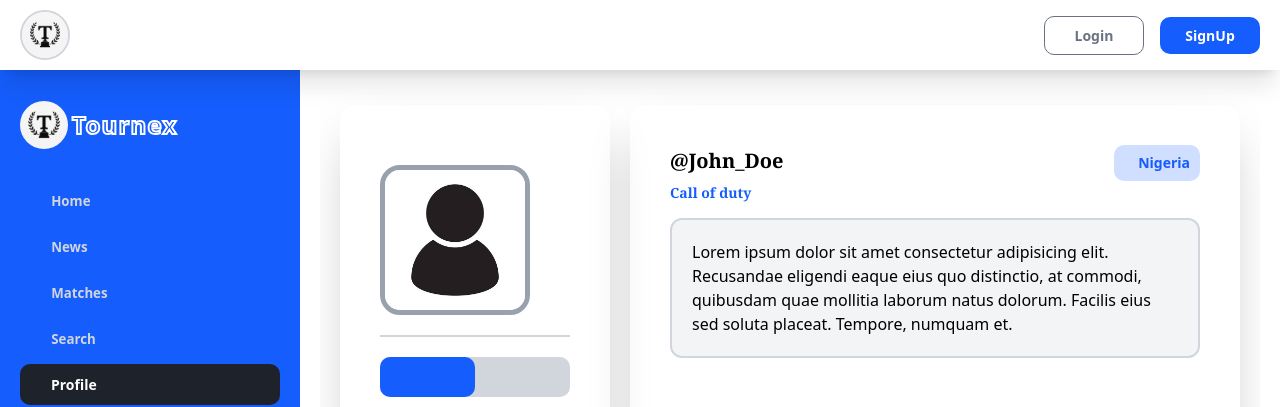
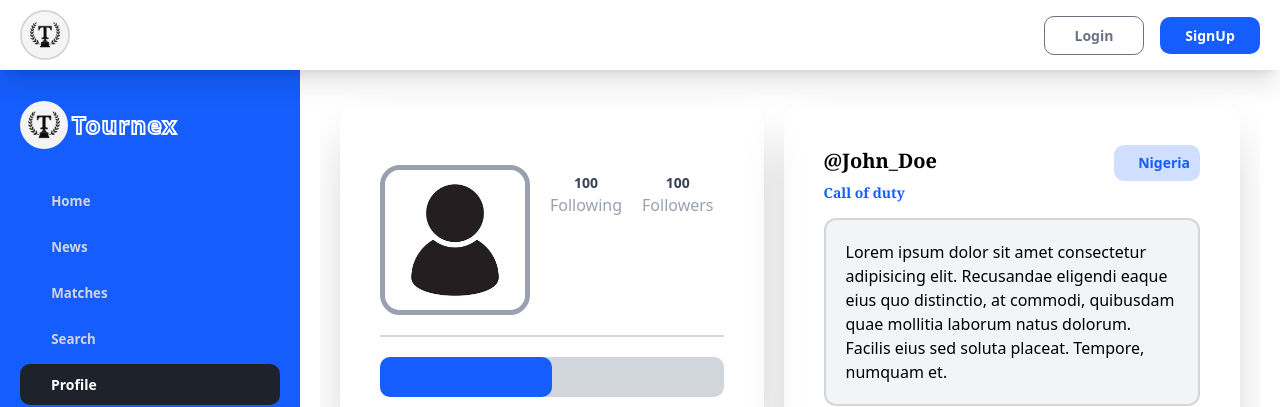
Before and after one commit to Eche00/Tournex, a React (Vite) app: page /profile in a window 1280 px wide. Both pictures are taken after a click on the button "Explore". Shown: the top 407 px of the page. Built offline with nearby package versions, Linux system fonts and the light colour scheme; some icons are missing.

Commit message:
profile page followers and following

```diff
--- a/src/pages/Profile.jsx
+++ b/src/pages/Profile.jsx
@@ -28,18 +28,34 @@ function Profile() {
   return (
     <div className=" w-full sm:h-[100vh] h-full overflow-scroll sm:pb-0 pb-[100px]">
       {/* container  */}
-      <main className="  flex lg:flex-row flex-col gap-[20px]  w-full sm:p-[20px]  ">
+      <main className="  flex xl:flex-row flex-col gap-[20px]  w-full sm:p-[20px]  ">
         {/* subcontainer  */}
-        <section className=" flex flex-col items-center  justify-center gap-[20px]  dark:sm:border-2 dark:border-gray-700  sm:shadow-2xl   sm:rounded-2xl sm:p-10 p-5 lg:w-[30%] h-fit">
+        <section className=" flex flex-col items-center  justify-center gap-[20px]  dark:sm:border-2 dark:border-gray-700  sm:shadow-2xl   sm:rounded-2xl sm:p-10 p-5 xl:w-fit w-full h-fit">
           {/* avatar */}
-          <div className="py-[20px] border-b-2 dark:border-gray-700 border-gray-300 sm:shadow-b-2xl flex flex-col sm:items-start  items-center justify-center    w-full">
+          <div className="py-[20px] border-b-2 dark:border-gray-700 border-gray-300 sm:shadow-b-2xl flex lg:flex-row flex-col sm:items-start  items-center gap-[10px] justify-center    w-full">
             {" "}
             <img
               src="/avatar.webp"
               alt="avatar"
               className="w-[150px] h-[150px] rounded-[20px] object-cover border-[5px] border-gray-400"
             />
+            {/* follos  */}
+            <div className="flex flex-row  items-baseline justify-between w-full">
+              <p className=" flex flex-col items-center text-gray-400   px-[10px] py-[8px] rounded-[10px] text-[16px] font-[400]">
+                <span className=" font-extrabold text-gray-700 dark:text-gray-200 text-sm">
+                  100
+                </span>
+                Following
+              </p>
+              <p className=" flex flex-col items-center text-gray-400   px-[10px] py-[8px] rounded-[10px] text-[16px] font-[400]">
+                <span className=" font-extrabold text-gray-700 dark:text-gray-200 text-sm">
+                  100
+                </span>
+                Followers
+              </p>
+            </div>
           </div>
+
           {/* user info  */}
           <div className="sm:hidden flex sm:flex-row  items-baseline justify-between w-full">
             <h1 className=" text-start dark:text-white text-black font-bold font-serif  text-[20px]">
```
